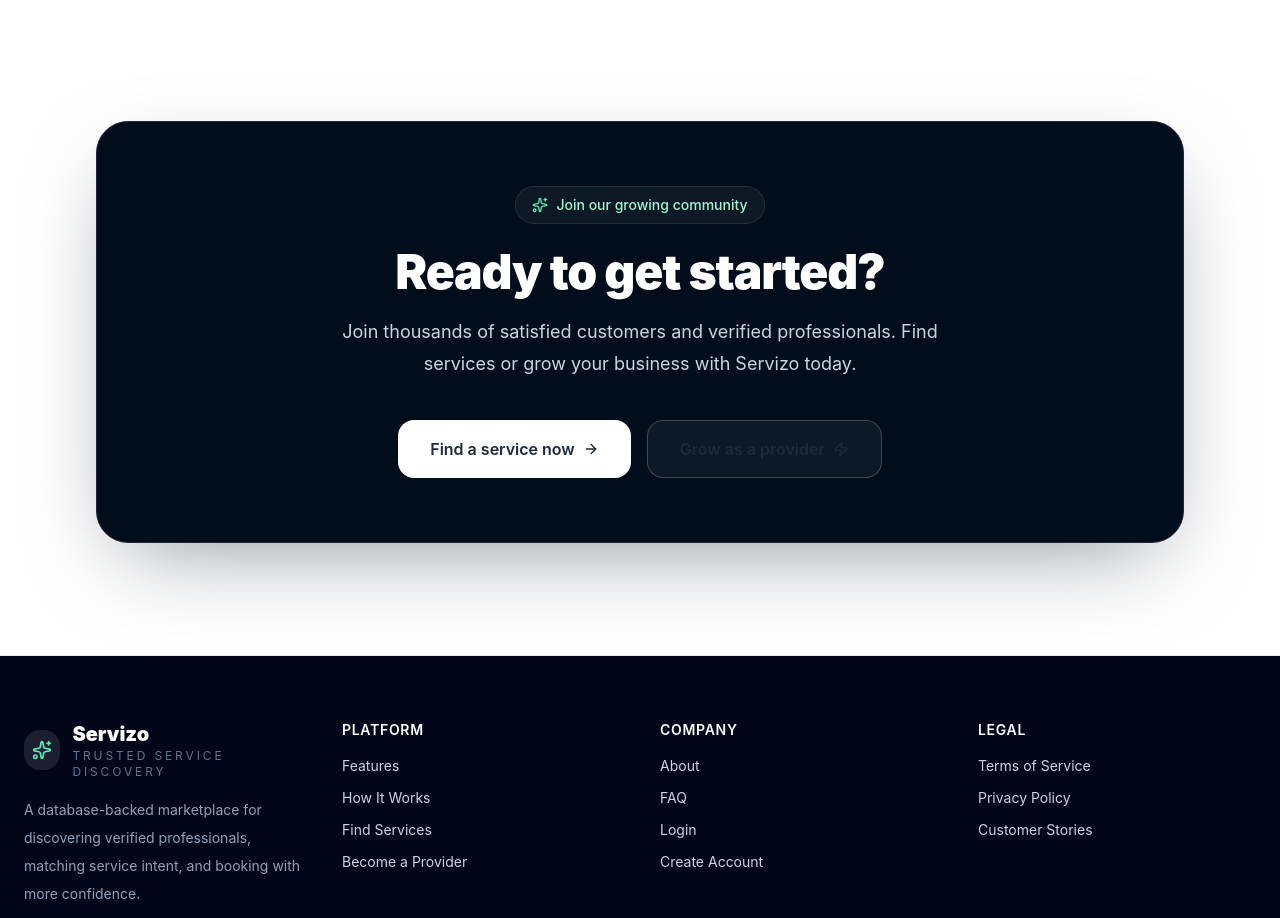
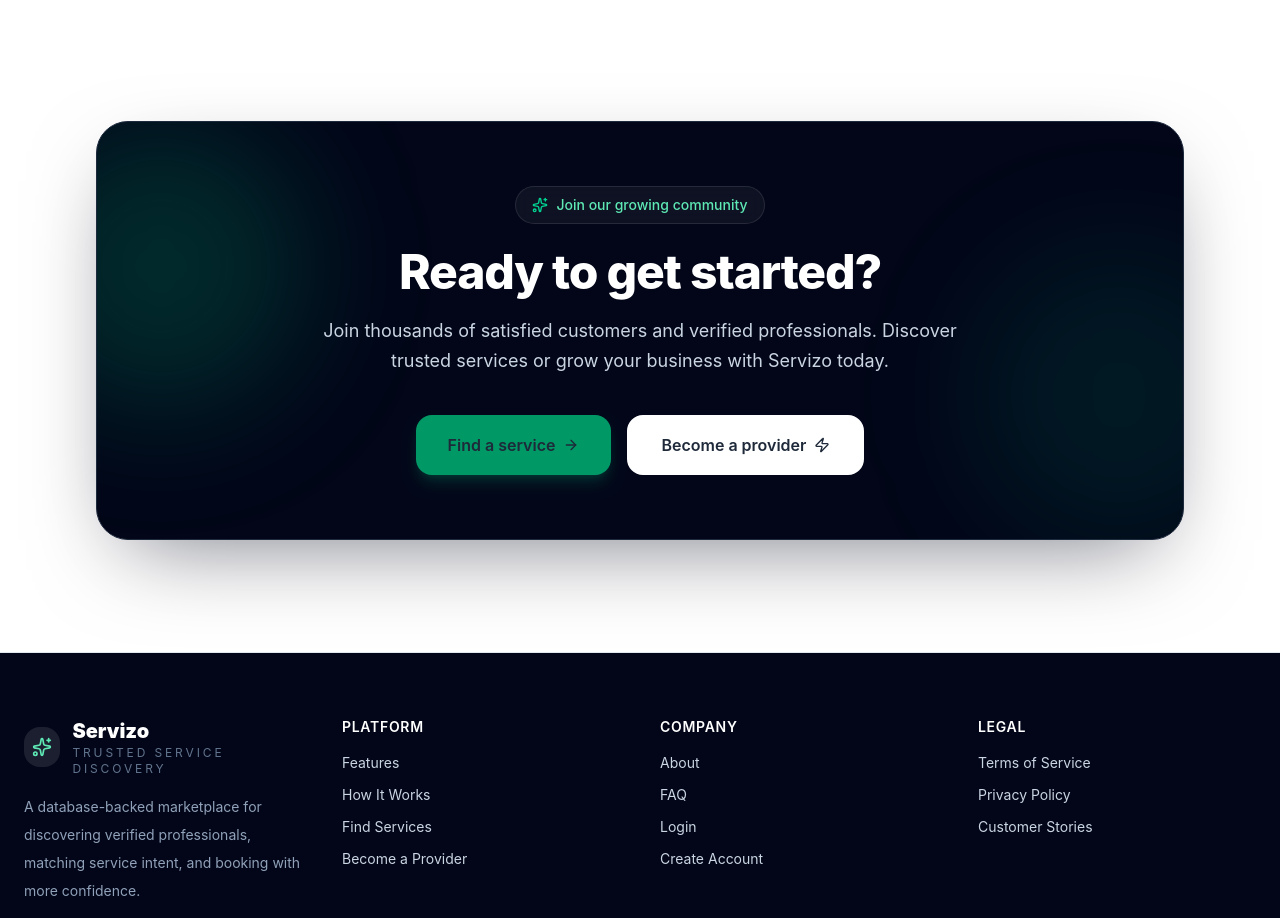
Before and after one commit to abdul-rehman1001/service-market, a Next.js app: page /landing in a window 1280 px wide. Shown: the part 4920-5838 px from the top of the page. Built offline with nearby package versions, Linux system fonts and the light colour scheme; no server answers.

Commit message:
feat: enhance CTA component with improved styling and accessibility; update button designs, text clarity, and layout for better user engagement

```diff
--- a/src/components/landing-page/CTA.tsx
+++ b/src/components/landing-page/CTA.tsx
@@ -4,40 +4,54 @@ import { ArrowRight, Sparkles, Zap } from "lucide-react";
 export default function CTA() {
   return (
     <section className="relative overflow-hidden bg-white py-20 md:py-28">
-      <div className="mx-auto max-w-6xl px-4 sm:px-6 lg:px-8">
-        <div className="relative overflow-hidden rounded-[2rem] border border-slate-800 bg-slate-950 px-8 py-12 text-center shadow-[0_30px_90px_-30px_rgba(15,23,42,0.5)] md:px-14 md:py-16">
-          <div className="pointer-events-none absolute inset-0 bg-emerald-900/10" />
+      <div className="mx-auto max-w-6xl px-6 lg:px-8">
+        <div className="relative overflow-hidden rounded-[2rem] border border-slate-800 bg-slate-950 px-8 py-14 text-center shadow-[0_30px_90px_-30px_rgba(2,6,23,0.55)] md:px-14 md:py-16">
+
+          {/* subtle glow accents */}
+          <div className="pointer-events-none absolute -left-20 top-0 h-72 w-72 rounded-full bg-emerald-500/20 blur-3xl" />
+          <div className="pointer-events-none absolute -right-20 bottom-0 h-72 w-72 rounded-full bg-emerald-400/10 blur-3xl" />
+
           <div className="relative">
-            <div className="inline-flex items-center gap-2 rounded-full border border-white/10 bg-white/5 px-4 py-2 text-sm font-medium text-emerald-200 backdrop-blur-sm">
-              <Sparkles className="h-4 w-4 text-emerald-300" />
+            {/* Badge */}
+            <div className="inline-flex items-center gap-2 rounded-full border border-white/10 bg-white/5 px-4 py-2 text-sm font-medium text-emerald-300 backdrop-blur">
+              <Sparkles className="h-4 w-4 text-emerald-400" />
               Join our growing community
             </div>
 
-            <h2 className="mx-auto mt-6 max-w-3xl text-3xl font-black tracking-tight text-white md:text-5xl">
+            {/* Heading */}
+            <h2 className="mx-auto mt-6 max-w-3xl text-3xl font-extrabold tracking-tight text-white md:text-5xl">
               Ready to get started?
             </h2>
 
-            <p className="mx-auto mt-5 max-w-2xl text-base leading-8 text-slate-300 md:text-lg">
+            {/* Description */}
+            <p className="mx-auto mt-5 max-w-2xl text-lg leading-relaxed text-slate-300">
               Join thousands of satisfied customers and verified professionals.
-              Find services or grow your business with Servizo today.
+              Discover trusted services or grow your business with Servizo today.
             </p>
 
+            {/* Buttons */}
             <div className="mt-10 flex flex-col justify-center gap-4 sm:flex-row">
+
+              {/* Primary CTA */}
               <Button
                 href="/register/seeker"
-                className="group inline-flex w-full items-center justify-center gap-2 rounded-2xl bg-white px-8 py-4 text-base font-semibold text-slate-950 transition hover:bg-emerald-50 sm:w-auto"
+                aria-label="Find a service"
+                className="group inline-flex w-full items-center justify-center gap-2 rounded-2xl bg-emerald-600 px-8 py-4 text-base font-semibold text-white shadow-lg shadow-emerald-700/30 transition hover:-translate-y-0.5 hover:bg-emerald-500 focus:outline-none focus:ring-4 focus:ring-emerald-400/40 sm:w-auto"
               >
-                Find a service now
+                Find a service
                 <ArrowRight className="h-4 w-4 transition-transform group-hover:translate-x-1" />
               </Button>
 
+              {/* Secondary CTA */}
               <Button
-                href="/register/provider"
-                className="group inline-flex w-full items-center justify-center gap-2 rounded-2xl border border-white/20 bg-white/5 px-8 py-4 text-base font-semibold text-white transition hover:bg-white/10 sm:w-auto"
-              >
-                Grow as a provider
-                <Zap className="h-4 w-4 transition-transform group-hover:scale-110" />
-              </Button>
+  href="/register/provider"
+  aria-label="Become a provider"
+  className="group inline-flex w-full items-center justify-center gap-2 rounded-2xl border-2 border-white bg-white px-8 py-4 text-base font-semibold text-white transition hover:-translate-y-0.5 hover:bg-white hover:text-slate-900 focus:outline-none focus:ring-4 focus:ring-white/30 sm:w-auto"
+>
+  Become a provider
+  <Zap className="h-4 w-4 transition-transform group-hover:scale-110" />
+</Button>
+
             </div>
           </div>
         </div>
```
